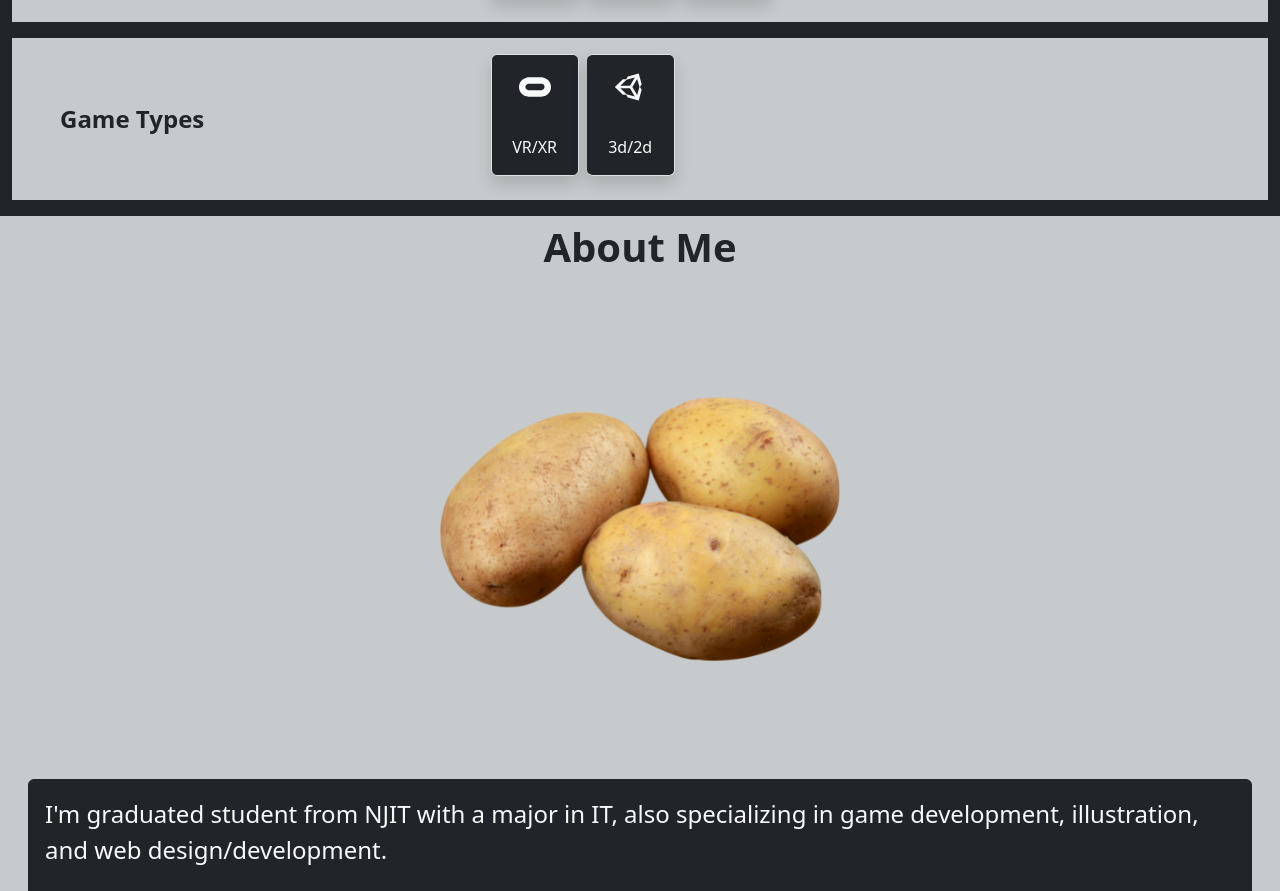
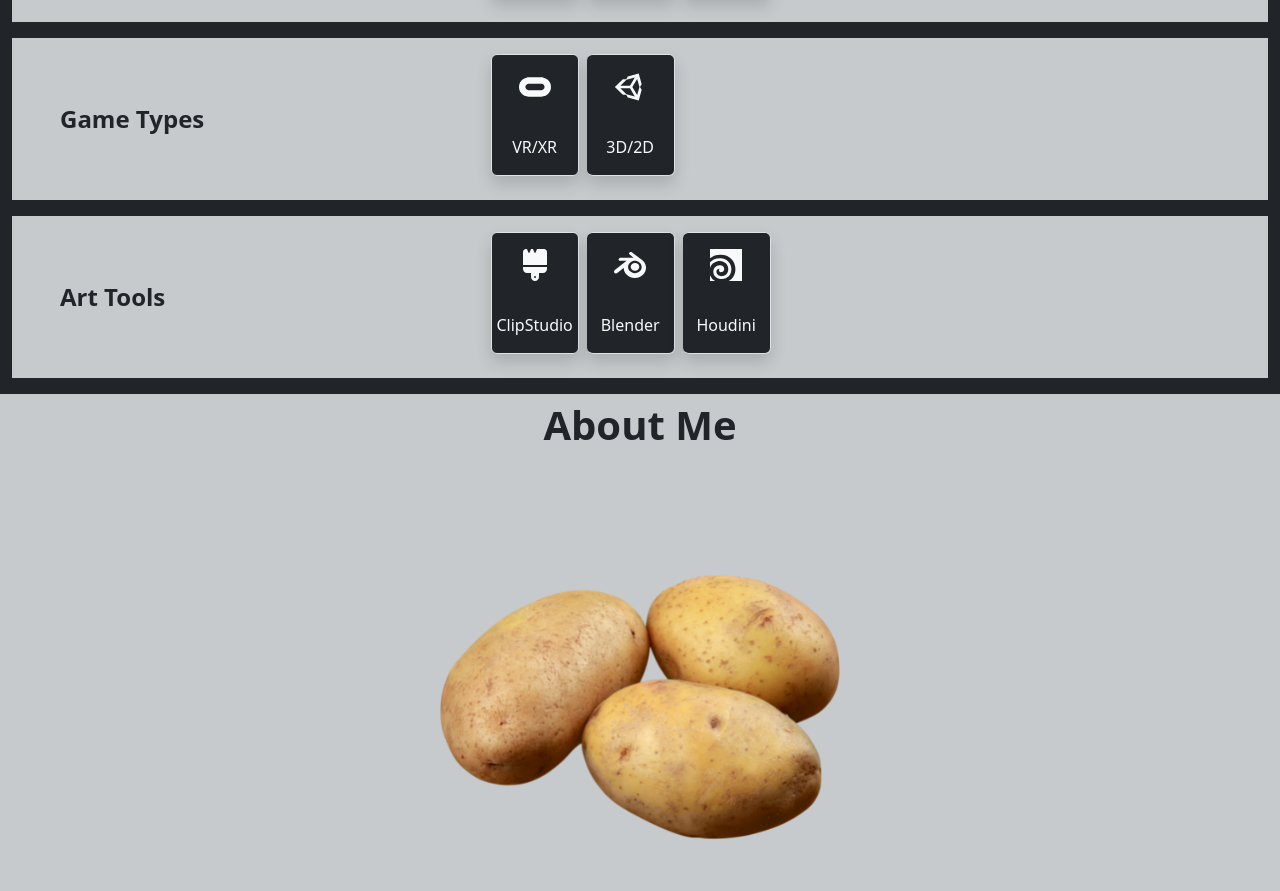
Before and after one commit to JosBena/jb.io, a React (Create React App) app: page / in a window 1280 px wide. Shown: the part 3572-4463 px from the top of the page. Built offline with nearby package versions, Linux system fonts and the light colour scheme.

Commit message:
Added The Art Section

```diff
--- a/src/sections/skillsSec.tsx
+++ b/src/sections/skillsSec.tsx
@@ -10,11 +10,13 @@ import {
   SiFirebase,
   SiTailwindcss,
   SiOculus,
+  SiHoudini,
+  SiBlender,
 } from "react-icons/si";
 import { TbBrandCSharp } from "react-icons/tb";
 import { BiLogoCPlusPlus } from "react-icons/bi";
 import { FaJava, FaPhp, FaUnity, FaReact } from "react-icons/fa";
-import { FaDocker } from "react-icons/fa6";
+import { FaBlender, FaBrush, FaDocker } from "react-icons/fa6";
 import { GrMysql } from "react-icons/gr";
 
 const cssStyle =
@@ -66,7 +68,12 @@ export const Skills = () => {
   ];
   const gameTypesList = [
     { icon: <SiOculus />, title: "VR/XR" },
-    { icon: <FaUnity />, title: "3d/2d" },
+    { icon: <FaUnity />, title: "3D/2D" },
+  ];
+  const ArtToolsList = [
+    { icon: <FaBrush />, title: "ClipStudio" },
+    { icon: <SiBlender />, title: "Blender" },
+    { icon: <SiHoudini />, title: "Houdini" },
   ];
 
   return (
@@ -82,6 +89,7 @@ export const Skills = () => {
         <SkillList list={databaseList} title="Databases" />
         <SkillList list={toolsList} title="Tools" />
         <SkillList list={gameTypesList} title="Game Types " />
+        <SkillList list={ArtToolsList} title="Art Tools" />
       </Container>
     </section>
   );
```
